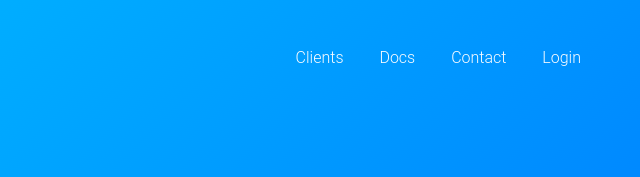
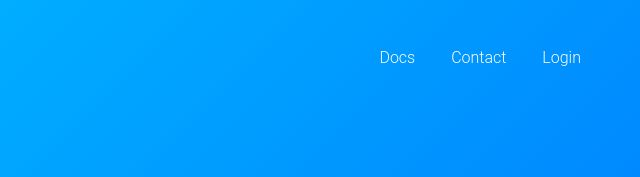
Before and after one commit to teiler/teiler.io, a website: page app/index.html in a window 1280 px wide. Shown: the top 177 px of the page, 555-1195 px from the left. Drawn offline with nearby package versions, Linux system fonts and the light colour scheme; files that its build step writes are made by us from their sources.

Commit message:
remove client

```diff
--- a/app/index.html
+++ b/app/index.html
@@ -44,7 +44,6 @@
           </div>
           <nav>
             <ul>
-              <li>Clients</li>
               <li><a href="https://doc.teiler.io">Docs</a></li>
               <li><a href="mailto:contact@teiler.io">Contact</a></li>
               <li><a href="https://web.teiler.io">Login</a></li>
```
